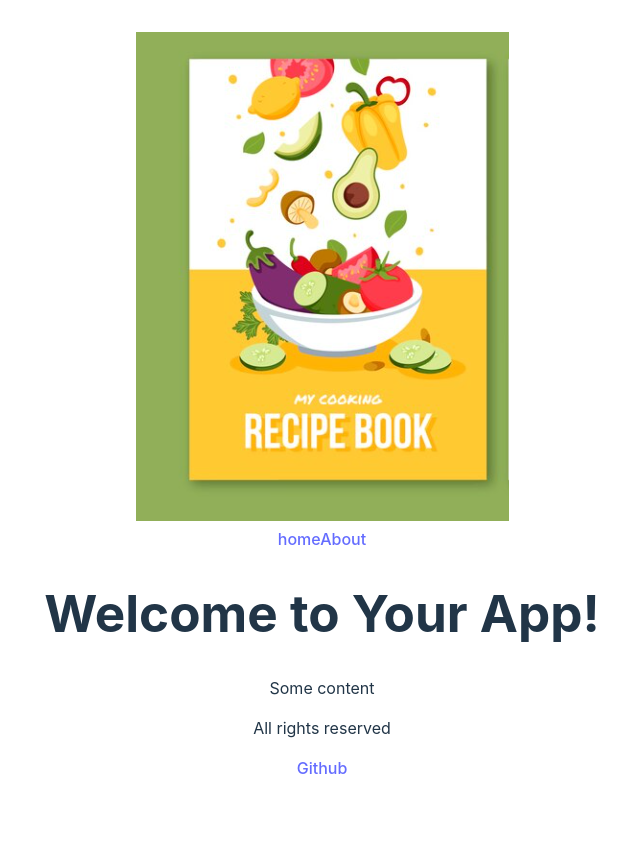
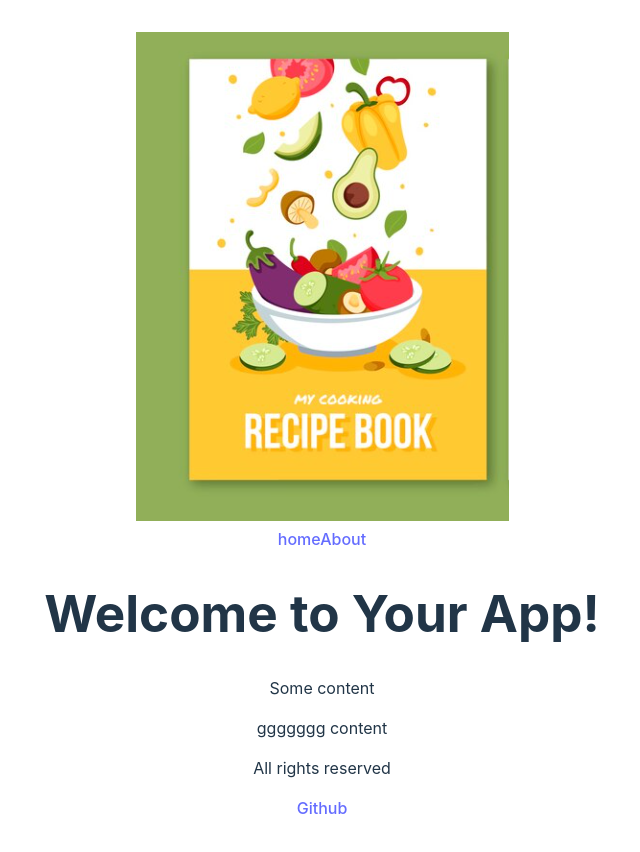
Before and after one commit to adrianbuenoo095/ReactAppMiniProject-, a React (Vite) app in the folder MiniProject/: page / in a window 1280 px wide. Shown: the whole page, without its empty margins (318-958 px from the left). Before the commit the page ends 812 px from the top, so only its background shows below. Built offline with nearby package versions, Linux system fonts and the light colour scheme.

Commit message:
add somethingn

```diff
--- a/MiniProject/src/App.jsx
+++ b/MiniProject/src/App.jsx
@@ -43,6 +43,7 @@ function HomePage() {
         <main className="main">
           <h1 className="intro">Welcome to Your App!</h1>
           <p>Some content</p>
+          <p>ggggggg content</p>
         </main>
       </div>
       <Footer />
```
